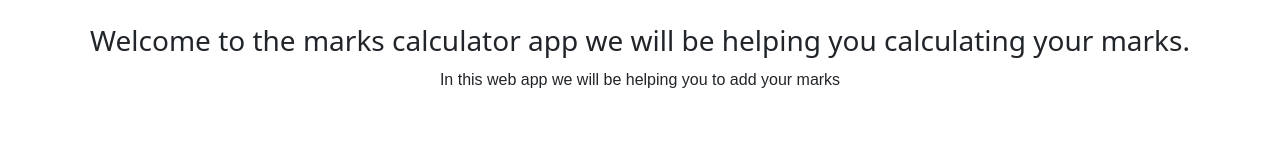
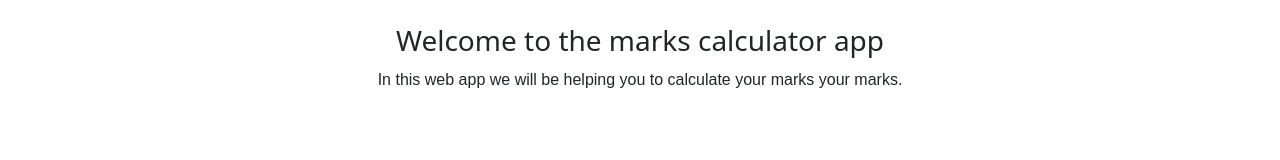
Before and after one commit to bhurtel899/marks-calculator, a plain HTML site: page index.html in a window 1280 px wide. Drawn offline with Linux system fonts and the light colour scheme.

Commit message:
initial commit

```diff
--- a/index.html
+++ b/index.html
@@ -11,8 +11,8 @@
 </head>
 <body>
     <div class="container intro text-center my-4">
-        <h3>Welcome to the marks calculator app we will be helping you calculating your marks.</h3>
-        <p>In this web app we will be helping you to add your marks</p>
+        <h3 class="">Welcome to the marks calculator app</h3>
+        <p>In this web app we will be helping you to calculate your marks your marks.</p>
     </div>
 </body>
 </html>
```
